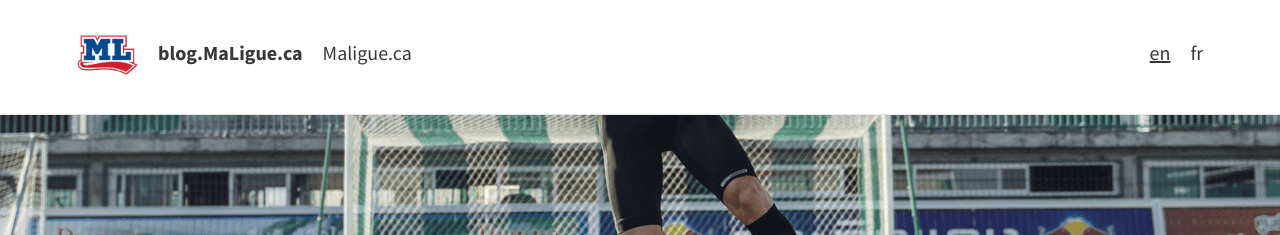
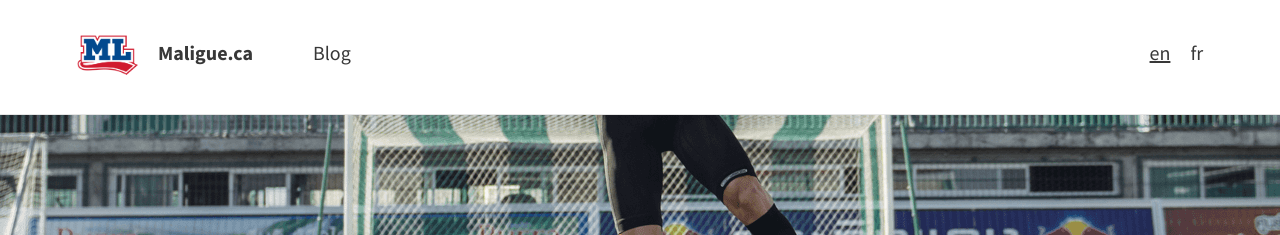
Before and after one commit to maligue/maligue.github.io, a Jekyll site: the page built from index.html, in a window 1280 px wide. Shown: the top 235 px of the page. Built offline with Jekyll 4.4.1, drawn with Linux system fonts in a browser that asks for light colours; nearby versions of some CDN libraries.

Commit message:
fixed maligue urls

```diff
--- a/_includes/header.html
+++ b/_includes/header.html
@@ -10,13 +10,13 @@
         </a>
         {% endif %}
         <h1 class="site-title">
-            <a href="{{ site.baseurl }}/{{page.lang}}">{{ site.theme.title }}</a>
+            <a class="page-link" href="https://maligue.ca/?lang={{page.lang}}#/">Maligue.ca</a>
         </h1>
     </div>
     <nav class="site-nav">
         <ul>
-			<li>
-				<a class="page-link" href="https://maligue.ca">Maligue.ca</a>
+			<li style="padding-left:40px">
+                <a href="{{ site.baseurl }}/{{page.lang}}">Blog</a>
 			</li>
 
             {% for page in site.pages %}
```
